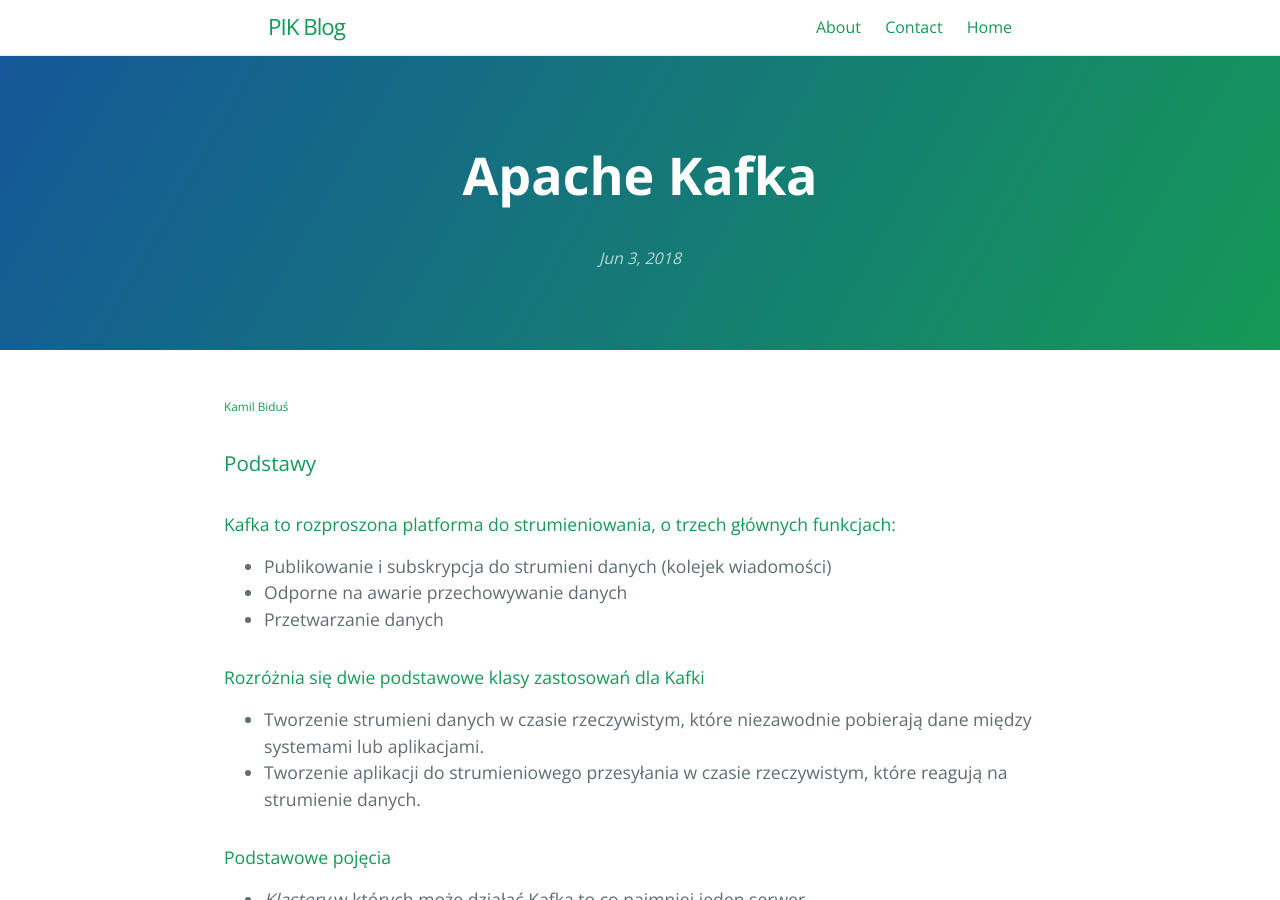
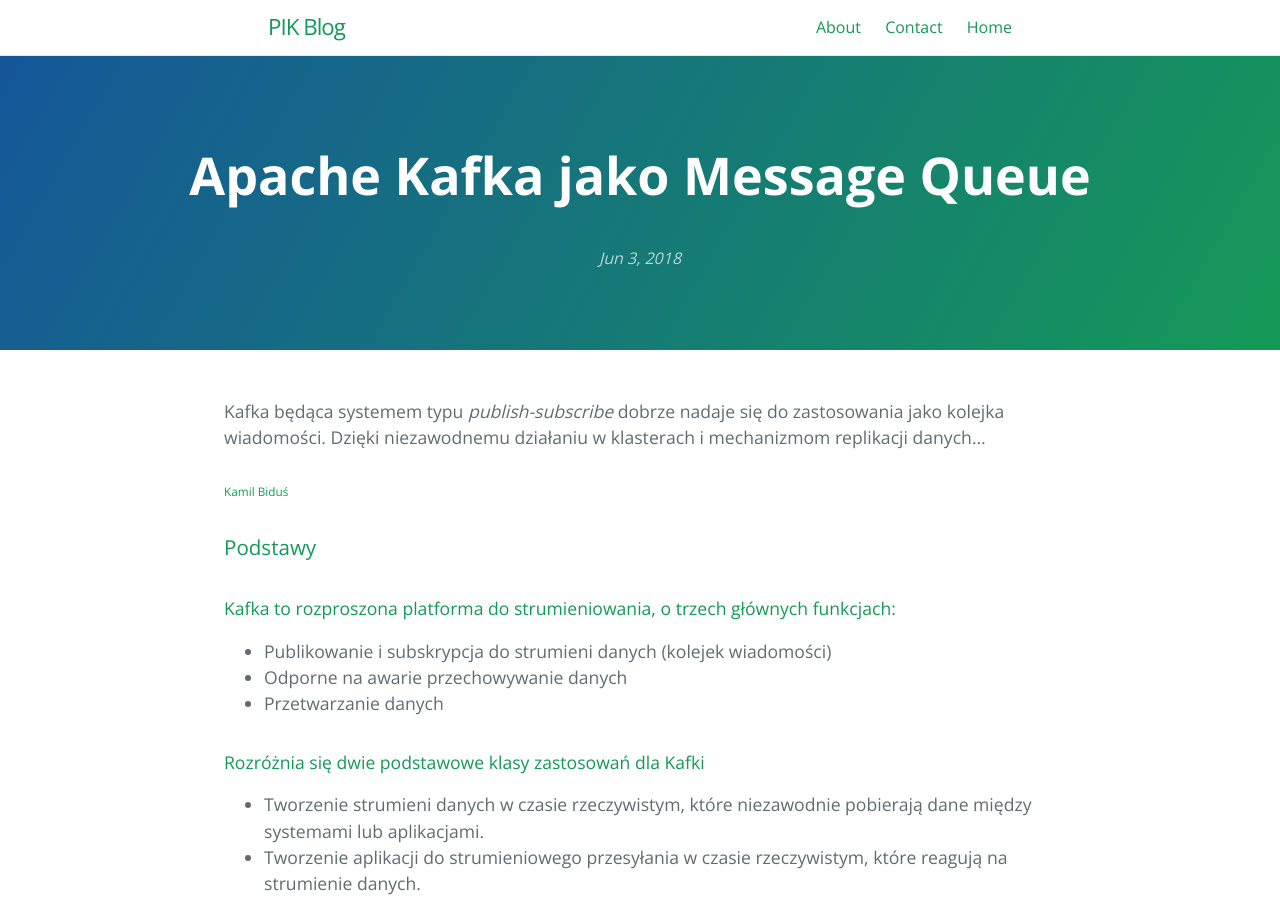
Before and after one commit to kamdibus/PIK, a Jekyll site: the page built from _posts/2018-06-03-Apache-Kafka.md, in a window 1280 px wide and 900 px high. Built offline with Jekyll 4.4.1, drawn with Linux system fonts in a browser that asks for light colours.

Commit message:
headers for posts

```diff
--- a/_posts/2018-06-03-Apache-Kafka.md
+++ b/_posts/2018-06-03-Apache-Kafka.md
@@ -1,7 +1,8 @@
 ---
 layout: post
-title: "Apache Kafka"
+title: "Apache Kafka jako Message Queue"
 ---
+Kafka będąca systemem typu _publish-subscribe_ dobrze nadaje się do zastosowania jako kolejka wiadomości. Dzięki niezawodnemu działaniu w klasterach i mechanizmom replikacji danych...
 ###### Kamil Biduś
 ### Podstawy
 
```
Also changed, not shown: _posts/2018-05-30-Hexagonal-Architecture.md (+2 -0 lines), _posts/2018-06-04-Podejście-do-testowania.md (+2 -1 lines).
